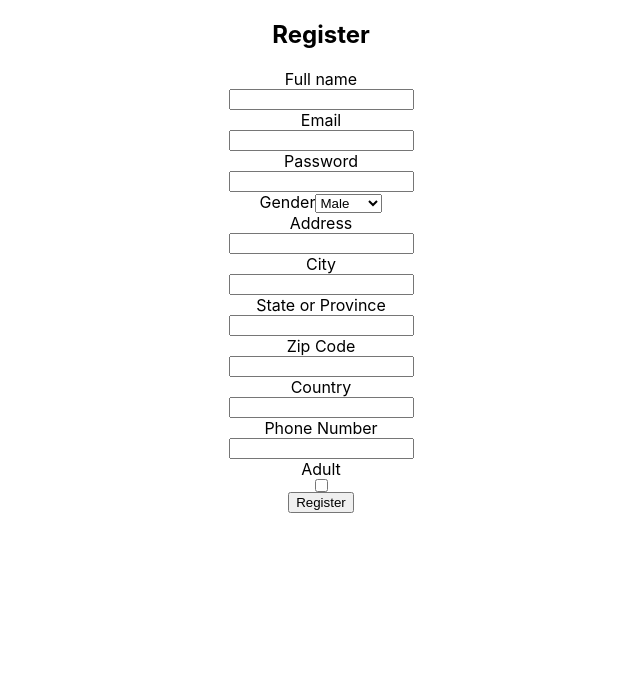
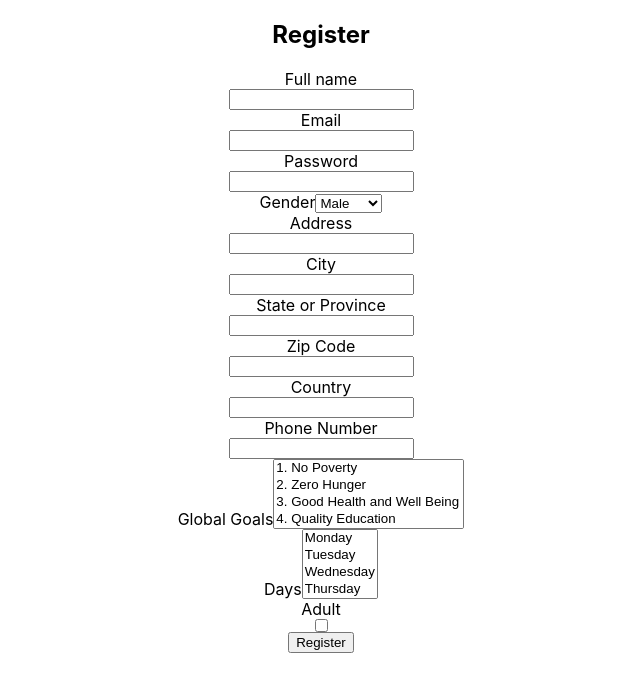
Before and after one commit to chingu-voyage7/Bears-Team-03, a React (Create React App) app: page / in a window 1280 px wide. Shown: the top 692 px of the page, without its empty margins (319-959 px from the left). Built offline with nearby package versions, Linux system fonts and the light colour scheme.

Commit message:
Added volunteerField and days field

```diff
--- a/src/RegistrationPage.js
+++ b/src/RegistrationPage.js
@@ -132,6 +132,40 @@ class RegistrationPage extends React.Component {
             value={user.phone}
             onChange={this.handleChange}
           />
+          <label htmlFor="volunteerField">
+            Global Goals
+            <select
+              name="volunteerField"
+              multiple
+              value={user.volunteerField}
+              onChange={this.handleChange}
+            >
+              <option value="1">1. No Poverty</option>
+              <option value="2">2. Zero Hunger</option>
+              <option value="3">3. Good Health and Well Being</option>
+              <option value="4">4. Quality Education</option>
+              <option value="5">5. Gender Equality</option>
+              <option value="6">6. Clean Water and Sanitation</option>
+              <option value="7">7. Affordable and Clean Energy</option>
+            </select>
+          </label>
+          <label htmlFor="days">
+            Days
+            <select
+              name="days"
+              multiple
+              value={user.days}
+              onChange={this.handleChange}
+            >
+              <option value="monday">Monday</option>
+              <option value="tuesday">Tuesday</option>
+              <option value="wednesday">Wednesday</option>
+              <option value="thursday">Thursday</option>
+              <option value="friday">Friday</option>
+              <option value="saturday">Saturday</option>
+              <option value="sunday">Sunday</option>
+            </select>
+          </label>
           <label htmlFor="adult">
             Adult
             <input
```
